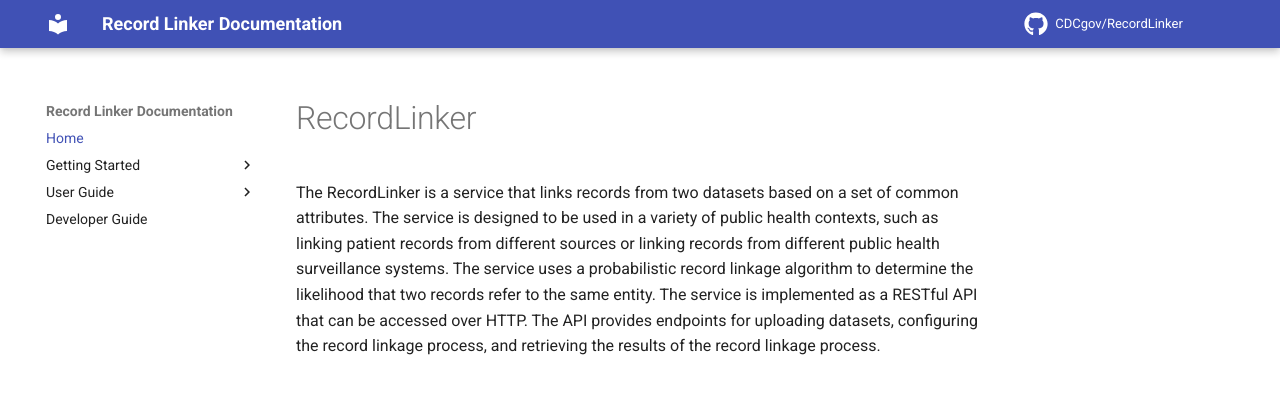
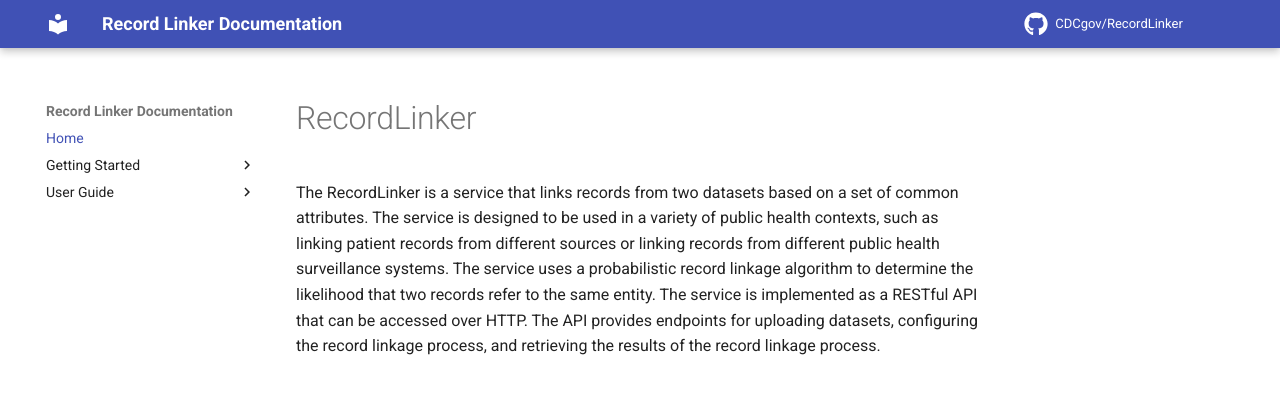
Before and after one commit to CDCgov/RecordLinker, an MkDocs documentation site: the page built from docs/site/index.md, in a window 1280 px wide. Shown: the top 403 px of the page. Built offline with MkDocs 1.6.1 and Material for MkDocs 9.7.7, drawn with Linux system fonts in a browser that asks for light colours; comment, search, counter and statistics services are not loaded.

Commit message:
removing developer_guide from site docs

```diff
--- a/docs/mkdocs.yml
+++ b/docs/mkdocs.yml
@@ -26,11 +26,10 @@ edit_uri: edit/main/docs/
 docs_dir: "site"
 site_dir: "../_site"
 nav:
-  - Home: "index.md"
+  - "Home": "index.md"
   - "Getting Started":
     - Installation: "installation.md"
     - Configuration: "configuration.md"
   - "User Guide":
     - Design: "design.md"
     - Reference: "reference.md"
-  - Developer Guide: "developer_guide.md"
```
Also changed, not shown: README.md, docs/developer_guide.md (renamed from docs/site/developer_guide.md).
